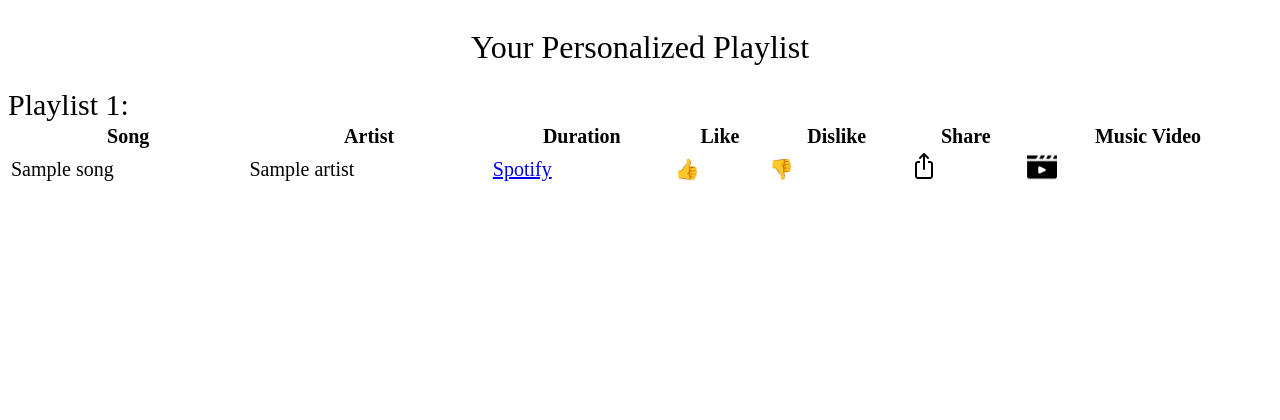
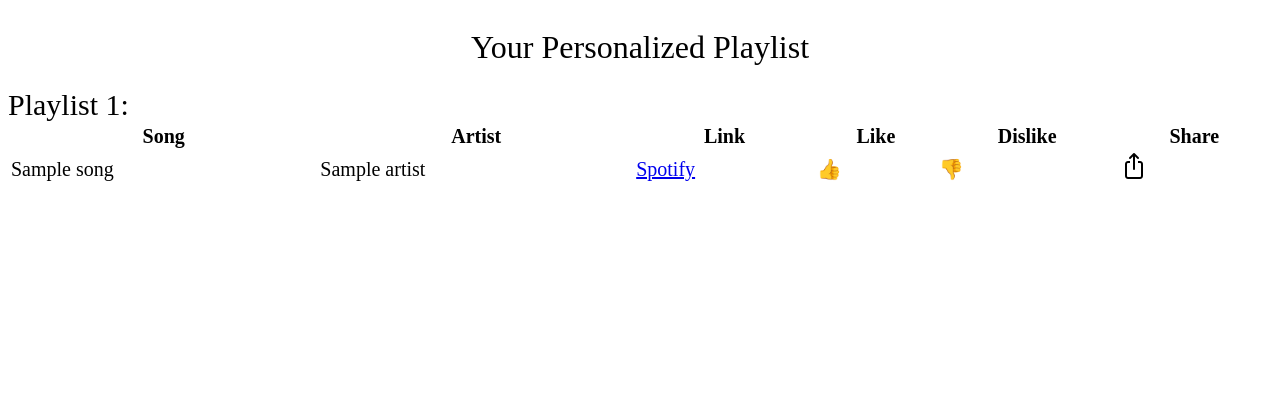
Before and after one commit to mhanna15/playlist-creator, a Python web app: template templates/playlist.html in a window 1280 px wide. Shown: the top 420 px of the page. Run offline with Jinja, Linux system fonts and the light colour scheme; the template is opened without the code that fills it: most values are stand-ins (such as "Sample title", 1, 10 or a date in 2020).

Commit message:
im not sure

```diff
--- a/styles/playlist.css
+++ b/styles/playlist.css
@@ -1,5 +1,5 @@
 body{
-  display:flex;
+  display: flex;
   flex-direction: column;
   align-items: flex-start;
   justify-content: center;
@@ -24,7 +24,7 @@ tr {
 
 #newplaylist {
   position:absolute;
-  bottom:0px;
+  bottom: 0px;
   font-weight: 300;
   font-size: 20px;
 }
--- a/templates/playlist.html
+++ b/templates/playlist.html
@@ -13,11 +13,10 @@
   <tr>
     <th>Song</th>
     <th>Artist</th>
-    <th>Duration</th>
+    <th>Link</th>
     <th>Like</th>
     <th>Dislike</th>
     <th>Share</th>
-    <th>Music Video</th>
   </tr>
   {% for song in songs %}
   <tr>
@@ -32,8 +31,7 @@
     </td>
     <td>👍</td>
     <td>👎</td>
-    <td><a href="https://www.w3schools.com"><img src="images/share_icon.png" alt="share button"></a></td>
-    <td><a href="https://www.w3schools.com"><img src="images/video_icon.png" width="30" height="30" alt="video player"></a></td>
+    <td><a href="https://twitter.com"><img src="images/share_icon.png" alt="share button"></a></td>
   </tr>
   {% endfor %}
 </table>
```
